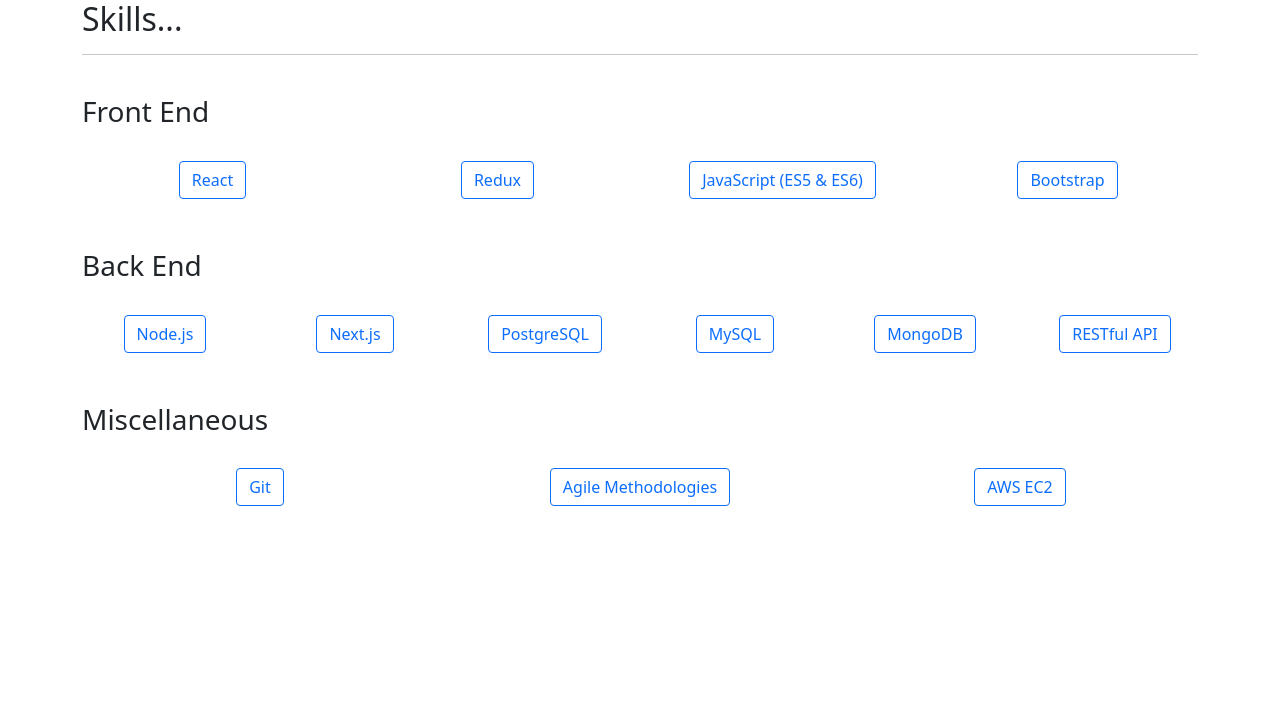
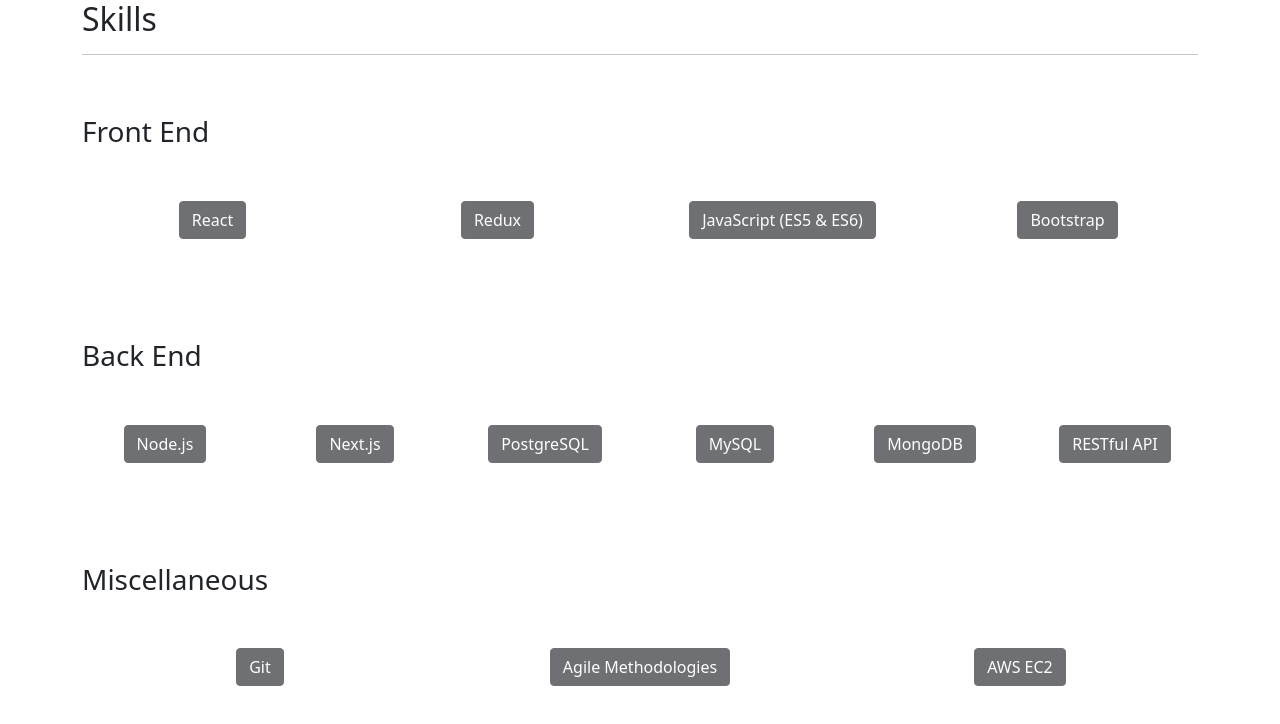
Before and after one commit to Malcolm-Marshall/portfolio, a Next.js app in the folder nextjs-blog/: page /components/Skills in a window 1280 px wide. Shown: the top 724 px of the page. Built offline with nearby package versions, Linux system fonts and the light colour scheme.

Commit message:
redeploy version

```diff
--- a/nextjs-blog/pages/components/Skills.js
+++ b/nextjs-blog/pages/components/Skills.js
@@ -7,22 +7,23 @@
     display: 'flex',
     flexDirection: 'row',
     justifyContent: 'center',
+    paddingTop: "20px"
   }
 
-  const buttonStyle = "btn btn-outline-primary";
+  const buttonStyle = "btn btn-dark disabled";
 
   return (
     <Container>
       <Row>
         <Col>
           <h2>
-            Skills...
+            Skills
           </h2>
           <hr></hr>
           <br></br>
         </Col>
       </Row>
-      <Row>
+      <Row style={{paddingTop: "20px"}}>
         <Col>
           <h3>
             Front End
@@ -45,7 +46,7 @@
           <br></br>
         </Col>
       </Row>
-      <Row>
+      <Row style={{paddingTop: "50px"}}>
         <Col style={{ paddingTop: "50px" }}>
           <h3>
             Back End
@@ -74,7 +75,7 @@
           <br></br>
         </Col>
       </Row>
-      <Row>
+      <Row style={{paddingTop: "50px"}}>
         <Col style={{ paddingTop: "50px" }}>
           <h3>
           Miscellaneous
@@ -82,7 +83,7 @@
           <br></br>
         </Col>
       </Row>
-      <Row style={{paddingBottom: "100px"}}>
+      <Row style={{paddingBottom: "300px"}}>
         <Col style={style}>
           <Button variant={buttonStyle}>Git</Button>
         </Col>
```
